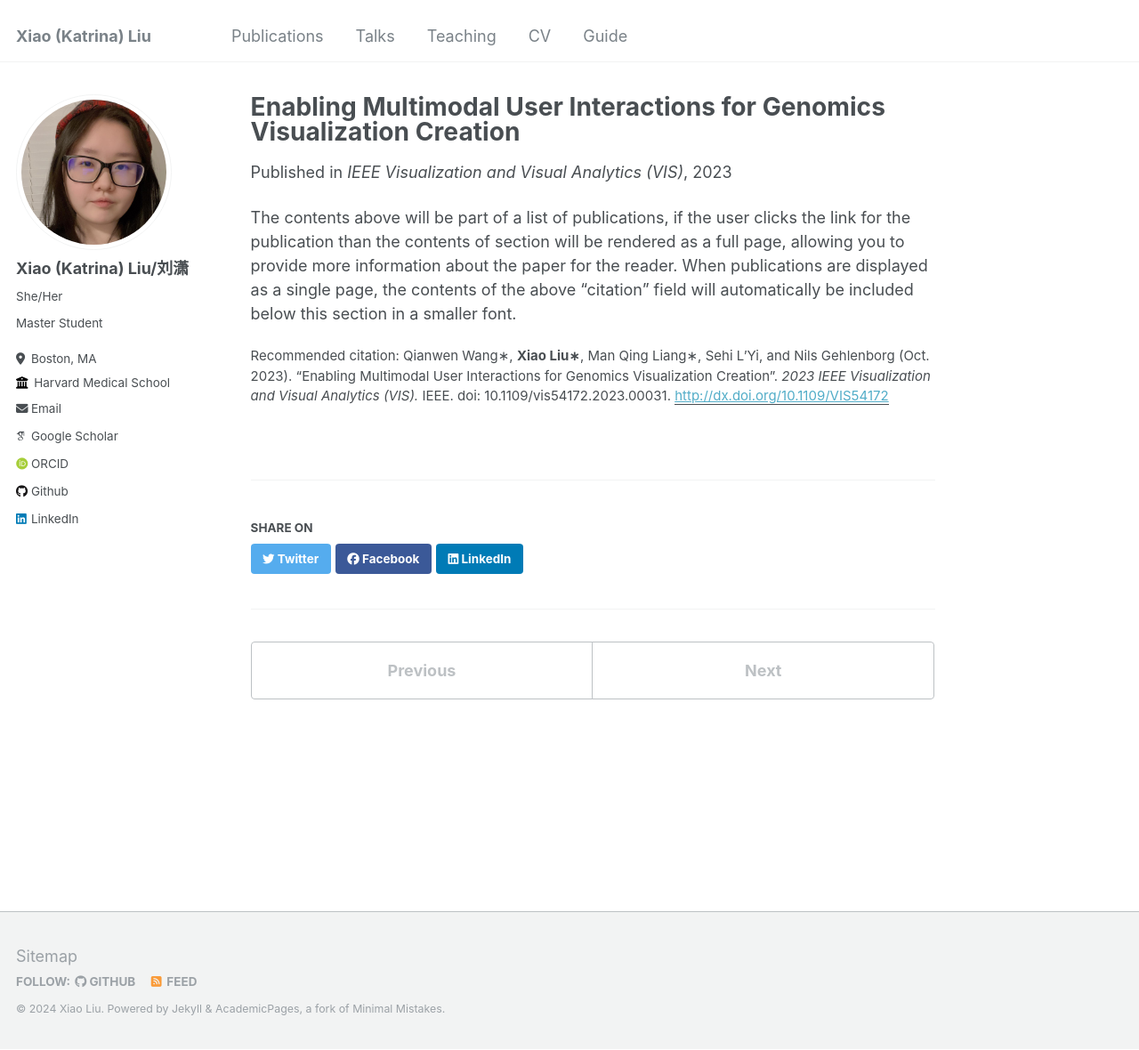
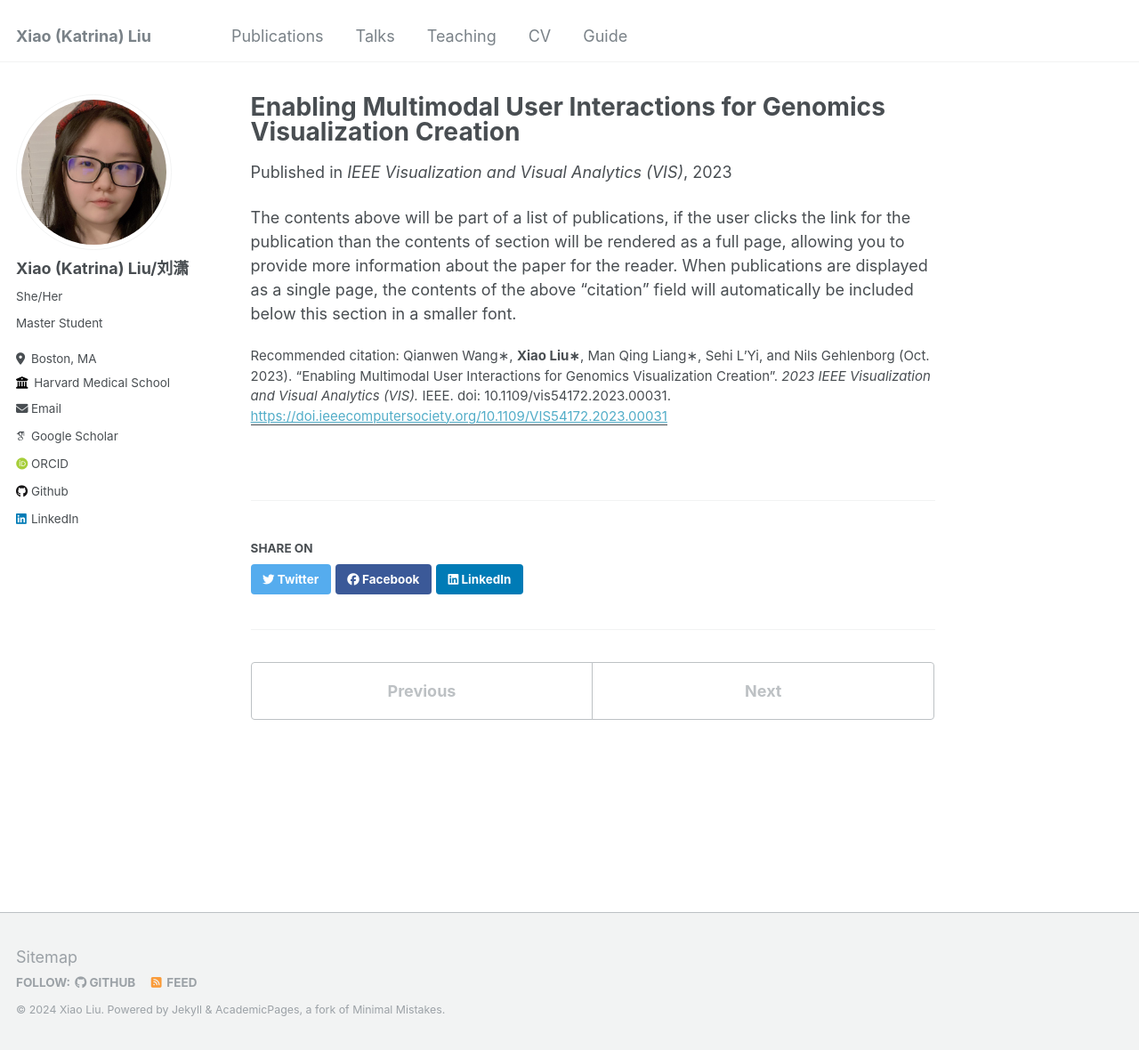
Before and after one commit to katrina-liu/katrina-liu.github.io, a Jekyll site: the page built from _publications/2023-10-01-autogosling.md, in a window 1280 px wide and 1180 px high. Shown: the whole window at 89% size. Built offline with Jekyll 4.4.1, drawn with Linux system fonts in a browser that asks for light colours; some web fonts are replaced; some of the changed lines change nothing that is shown.

Commit message:
Update 2023-10-01-autogosling.md

```diff
--- a/_publications/2023-10-01-autogosling.md
+++ b/_publications/2023-10-01-autogosling.md
@@ -5,7 +5,7 @@ permalink: /publication/wang2023
 excerpt: ''
 date: 2023-10-01
 venue: 'IEEE Visualization and Visual Analytics (VIS)'
-paperurl: 'http://dx.doi.org/10.1109/VIS54172'
+paperurl: 'https://doi.ieeecomputersociety.org/10.1109/VIS54172.2023.00031'
 citation: 'Qianwen Wang∗, <b>Xiao Liu∗</b>, Man Qing Liang∗, Sehi L’Yi, and Nils Gehlenborg (Oct. 2023). “Enabling Multimodal User Interactions for Genomics Visualization Creation”. <i>2023 IEEE Visualization and Visual Analytics (VIS).</i> IEEE. doi: 10.1109/vis54172.2023.00031.'
 ---
 
```
